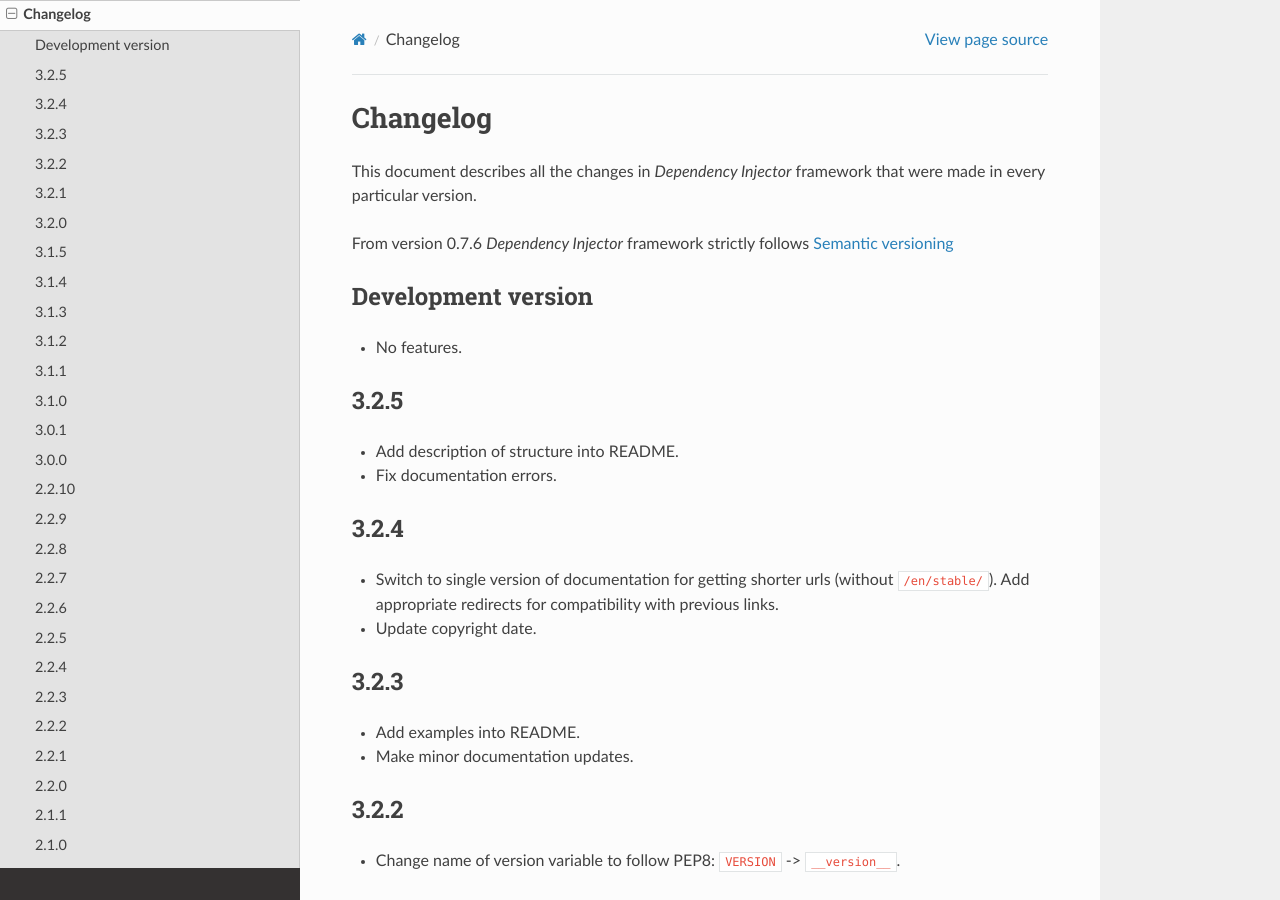
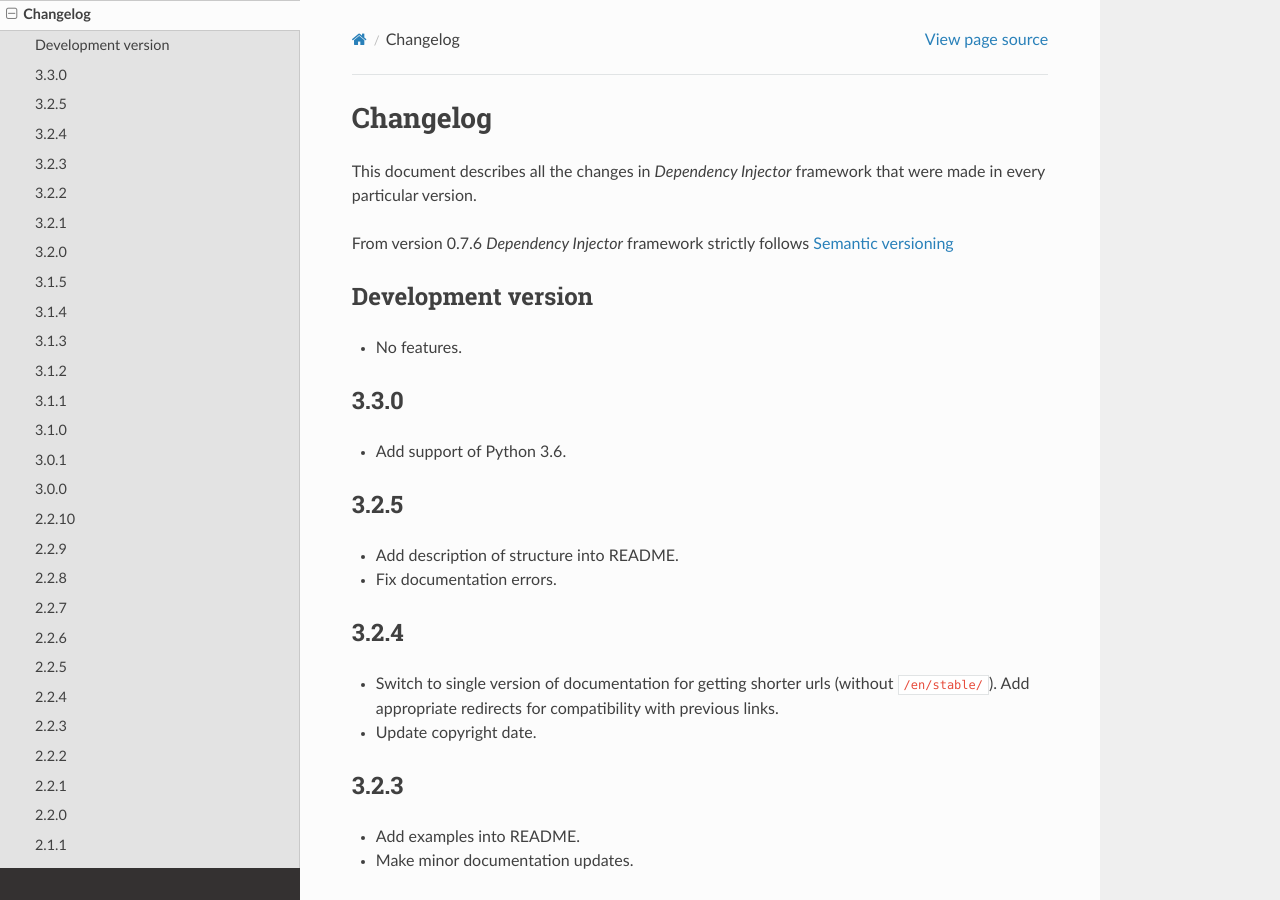
Before and after one commit to ets-labs/python-dependency-injector, a Sphinx documentation site: the page built from docs/main/changelog.rst, in a window 1280 px wide and 900 px high. Built offline with Sphinx 7.4.7 and the Read the Docs theme 2.0.0, drawn with Linux system fonts in a browser that asks for light colours.

Commit message:
Increase version to 3.3.0

```diff
--- a/docs/main/changelog.rst
+++ b/docs/main/changelog.rst
@@ -10,6 +10,10 @@ follows `Semantic versioning`_
 Development version
 -------------------
 - No features.
+
+3.3.0
+-----
+- Add support of Python 3.6.
 
 3.2.5
 -----
--- a/setup.py
+++ b/setup.py
@@ -101,6 +101,7 @@ setup(name='dependency-injector',
           'Programming Language :: Python :: 3.3',
           'Programming Language :: Python :: 3.4',
           'Programming Language :: Python :: 3.5',
+          'Programming Language :: Python :: 3.6',
           'Programming Language :: Python :: Implementation :: CPython',
           'Programming Language :: Python :: Implementation :: PyPy',
           'Topic :: Software Development',
--- a/src/dependency_injector/__init__.py
+++ b/src/dependency_injector/__init__.py
@@ -1,6 +1,6 @@
 """Dependency injector top-level package."""
 
-__version__ = '3.2.5'
+__version__ = '3.3.0'
 """Version number that follows semantic versioning.
 
 :type: str
```
